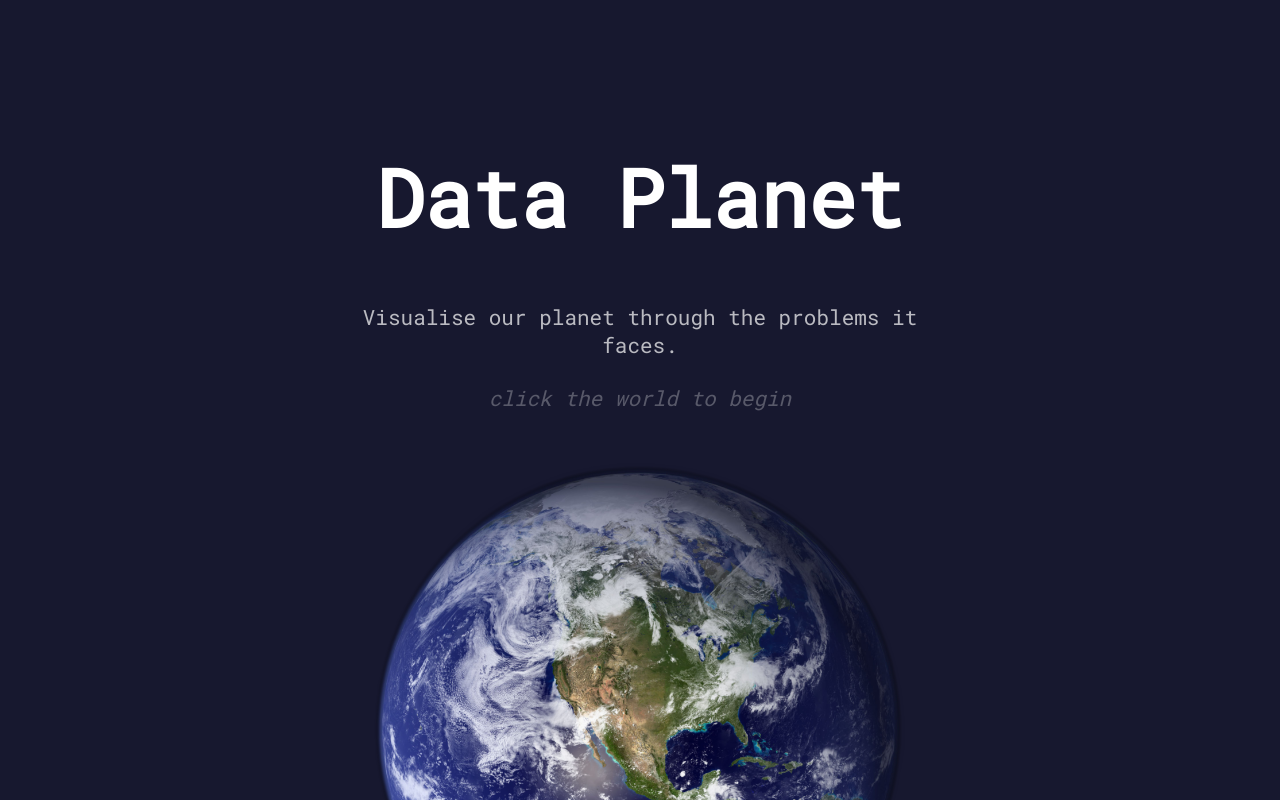
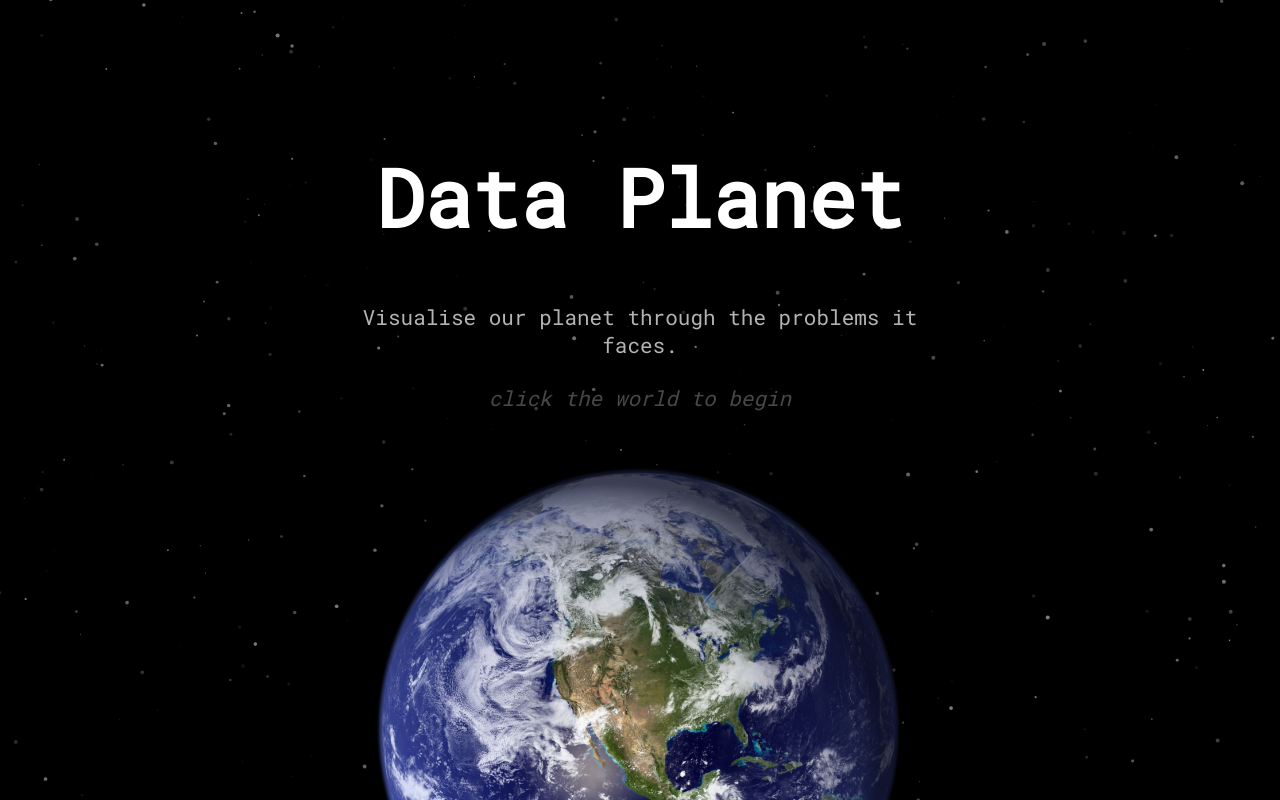
Before and after one commit to Antimatter543/Dataplanet, a Next.js app: page / in a window 1280 px wide. Shown: the top 800 px of the page. Built offline with nearby package versions, Linux system fonts and the light colour scheme.

Commit message:
got intro screen UI fully working

```diff
--- a/components/Intro.js
+++ b/components/Intro.js
@@ -1,8 +1,8 @@
+import Stars from '../components/Stars.js'
 
 export default function Intro({ onClick }) {
     return (
     <>
-        <div id="particles-js"></div>
         <div className="titlediv">
             <h1 className="title">Data Planet</h1>
             <p className="place">Visualise our planet through the problems it faces.</p>
@@ -14,6 +14,7 @@ export default function Intro({ onClick }) {
             </button>
 			<a href="https://github.com/Antimatter543/Dataplanet" className="sourcecode"><i>Source code here</i></a>
         </div>
+        <Stars className="stars"/>
     </>
     );
 }
--- /dev/null
+++ b/components/Stars.js
@@ -0,0 +1,137 @@
+import { useCallback } from 'react';
+import Particles from 'react-tsparticles';
+import { loadFull } from 'tsparticles';
+
+export default function Stars() {
+    const particlesInit = useCallback(async engine => {
+        console.log(engine);
+        // you can initiate the tsParticles instance (engine) here, adding custom shapes or presets
+        // this loads the tsparticles package bundle, it's the easiest method for getting everything ready
+        // starting from v2 you can add only the features you need reducing the bundle size
+        await loadFull(engine);
+    }, []);
+    const particlesLoaded = useCallback(async container => {
+        await console.log(container);
+    }, []);
+    const options = {
+      fullScreen: {
+        enable: true,
+        zIndex: -1
+      },
+      "particles": {
+        "number": {
+          "value": 355,
+          "density": {
+            "enable": true,
+            "value_area": 789.1476416322727
+          }
+        },
+        "color": {
+          "value": "#ffffff"
+        },
+        "shape": {
+          "type": "circle",
+          "stroke": {
+            "width": 0,
+            "color": "#000000"
+          },
+          "polygon": {
+            "nb_sides": 5
+          },
+          "image": {
+            "src": "img/github.svg",
+            "width": 100,
+            "height": 200
+          }
+        },
+        "opacity": {
+          "value": 0.48927153781200905,
+          "random": false,
+          "anim": {
+            "enable": true,
+            "speed": 0.2,
+            "opacity_min": 0,
+            "sync": false
+          }
+        },
+        "size": {
+          "value": 2,
+          "random": true,
+          "anim": {
+            "enable": true,
+            "speed": 2,
+            "size_min": 0,
+            "sync": false
+          }
+        },
+        "line_linked": {
+          "enable": false,
+          "distance": 150,
+          "color": "#ffffff",
+          "opacity": 0.4,
+          "width": 1
+        },
+        "move": {
+          "enable": true,
+          "speed": 0.2,
+          "direction": "none",
+          "random": true,
+          "straight": false,
+          "out_mode": "out",
+          "bounce": false,
+          "attract": {
+            "enable": false,
+            "rotateX": 600,
+            "rotateY": 1200
+          }
+        }
+      },
+      "interactivity": {
+        "detect_on": "window",
+        "events": {
+          "onhover": {
+            "enable": true,
+            "mode": "bubble"
+          },
+          "onclick": {
+            "enable": true,
+            "mode": "push"
+          },
+          "resize": true
+        },
+        "modes": {
+          "grab": {
+            "distance": 400,
+            "line_linked": {
+              "opacity": 1
+            }
+          },
+          "bubble": {
+            "distance": 83.91608391608392,
+            "size": 1,
+            "duration": 3,
+            "opacity": 1,
+            "speed": 3
+          },
+          "repulse": {
+            "distance": 200,
+            "duration": 0.4
+          },
+          "push": {
+            "particles_nb": 4
+          },
+          "remove": {
+            "particles_nb": 2
+          }
+        }
+      },
+      "retina_detect": true,
+    };
+
+    return <Particles
+        id="tsparticles"
+        init={particlesInit}
+        loaded={particlesLoaded}
+        options={options}
+    />
+}
--- a/css/style.css
+++ b/css/style.css
@@ -101,18 +101,12 @@
 }
  body {
      margin: 0;
-     background-color: #17182f;
+     background-color: black;
 }
  canvas {
      display: block;
 }
-/* ---- particles.js container ---- */
- #particles-js {
-     position: absolute;
-     width: 100%;
-     height: 1000px;
-     z-index: -1
-}
+
  .titlediv {
      margin: auto;
      width: 50%;
@@ -139,5 +133,3 @@
         width: 90% !important;
     }
 }
-
-/* globe */
--- a/pages/index.js
+++ b/pages/index.js
@@ -15,7 +15,7 @@ export default function Index() {
             <title>Data Planet</title>
             <meta name="viewport" content="width=device-width, initial-scale=1.0"/>
         </Head>
-        {started ? <Globe/> : <Intro onClick={handleClick}/>}
+        <Intro onClick={handleClick}/>
         </>
     );
 }
```
Also changed, not shown: package.json (+1 -10 lines), 1 other file (tests, documents, lock files or other folders).
